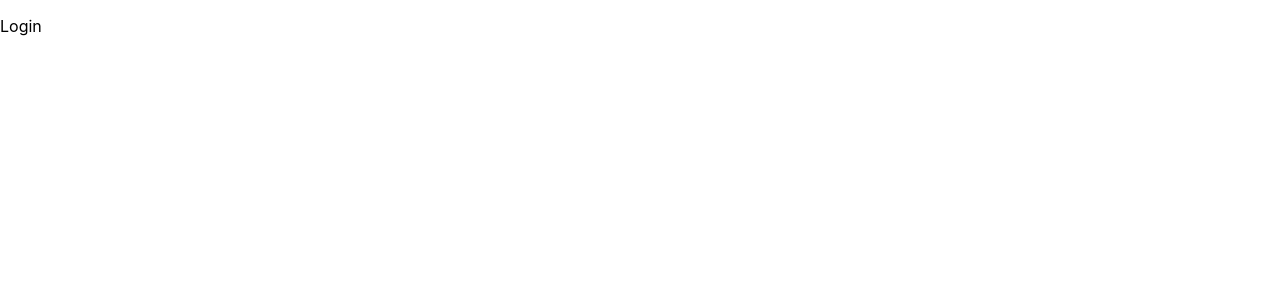
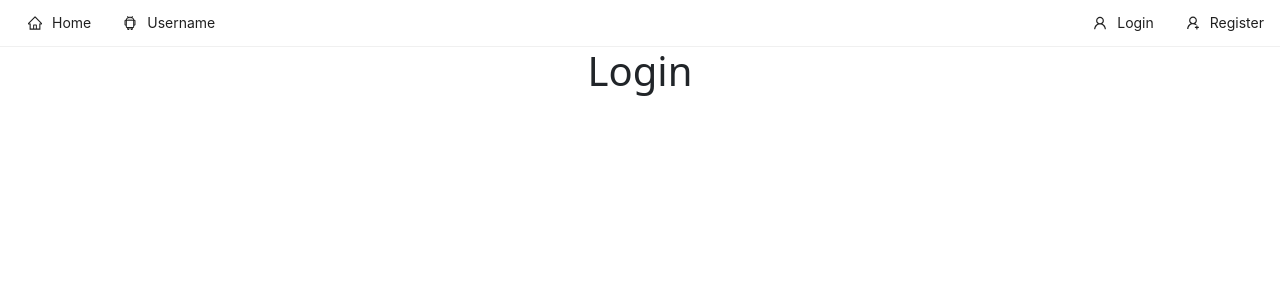
Before and after one commit to saurabhnegi35/Ecommerce_Web_App_React, a React (Create React App) app: page /login in a window 1280 px wide. Shown: the top 300 px of the page. Built offline with nearby package versions, Linux system fonts and the light colour scheme.

Commit message:
first commit

```diff
--- a/package.json
+++ b/package.json
@@ -3,9 +3,13 @@
   "version": "0.1.0",
   "private": true,
   "dependencies": {
+    "@ant-design/icons": "^5.0.1",
     "@testing-library/jest-dom": "^5.16.5",
     "@testing-library/react": "^13.4.0",
     "@testing-library/user-event": "^13.5.0",
+    "antd": "^5.3.2",
+    "bootstrap": "^5.2.3",
+    "mdb-react-ui-kit": "^5.1.0",
     "react": "^18.2.0",
     "react-dom": "^18.2.0",
     "react-router-dom": "^6.9.0",
--- a/src/App.js
+++ b/src/App.js
@@ -1,16 +1,20 @@
-import React from "react";
-import { Routes as Switch, Route } from "react-router-dom";
-import Login from "./pages/auth/Login";
-import Register from "./pages/auth/Register";
-import Home from "./pages/Home";
+import React from 'react';
+import { Routes as Switch, Route } from 'react-router-dom';
+import Login from './pages/auth/Login';
+import Register from './pages/auth/Register';
+import Home from './pages/Home';
+import Header from './components/nav/Header';
 
 const App = () => {
   return (
-    <Switch>
-      <Route path="/" Component={Home} />
-      <Route path="/login" Component={Login} />
-      <Route path="/register" Component={Register} />
-    </Switch>
+    <>
+      <Header></Header>
+      <Switch>
+        <Route path="/" Component={Home} />
+        <Route path="/login" Component={Login} />
+        <Route path="/register" Component={Register} />
+      </Switch>
+    </>
   );
 };
 
--- /dev/null
+++ b/src/components/nav/Header.js
@@ -0,0 +1,53 @@
+import React, { useState } from 'react';
+import { Link } from 'react-router-dom';
+
+import {
+  //   AppstoreOutlined,
+  HomeOutlined,
+  UserOutlined,
+  AndroidOutlined,
+  UserAddOutlined,
+  //   SettingOutlined,
+} from '@ant-design/icons';
+import { Menu } from 'antd';
+
+const { SubMenu, Item } = Menu;
+
+const Header = () => {
+  const [current, setCurrent] = useState('home');
+
+  const handleClick = (e) => {
+    // console.log(e.key);
+    setCurrent(e.key);
+  };
+
+  return (
+    <Menu onClick={handleClick} selectedKeys={[current]} mode="horizontal">
+      <div className="container-fluid">
+        <Item key="home" icon={<HomeOutlined />}>
+          <Link style={{ textDecoration: 'none' }} to="/">
+            Home
+          </Link>
+        </Item>
+
+        <SubMenu icon={<AndroidOutlined />} title="Username">
+          <Item key="setting:1">Option 1</Item>
+          <Item key="setting:2">Option 2</Item>
+        </SubMenu>
+      </div>
+
+      <Item key="login" icon={<UserOutlined />}>
+        <Link style={{ textDecoration: 'none' }} to="/login">
+          Login
+        </Link>
+      </Item>
+      <Item key="" icon={<UserAddOutlined />}>
+        <Link style={{ textDecoration: 'none' }} to="/register">
+          Register
+        </Link>
+      </Item>
+    </Menu>
+  );
+};
+
+export default Header;
--- a/src/pages/Home.js
+++ b/src/pages/Home.js
@@ -1,7 +1,11 @@
-import React from "react";
+import React from 'react';
 
 const Home = () => {
-  return <div>React Home</div>;
+  return (
+    <div>
+      <h1 className="text-center">React Home</h1>
+    </div>
+  );
 };
 
 export default Home;
--- a/src/pages/auth/Login.js
+++ b/src/pages/auth/Login.js
@@ -1,9 +1,9 @@
-import React from "react";
+import React from 'react';
 
 const Login = () => {
   return (
     <div>
-      <p>Login</p>
+      <h1 className="text-center">Login</h1>
     </div>
   );
 };
--- a/src/pages/auth/Register.js
+++ b/src/pages/auth/Register.js
@@ -1,9 +1,9 @@
-import React from "react";
+import React from 'react';
 
 const Register = () => {
   return (
     <div>
-      <p>Register</p>
+      <h1 className="text-center">Register</h1>
     </div>
   );
 };
```
Also changed, not shown: public/index.html (+1 -22 lines), src/index.js (+7 -6 lines), 1 other file (tests, documents, lock files or other folders).
